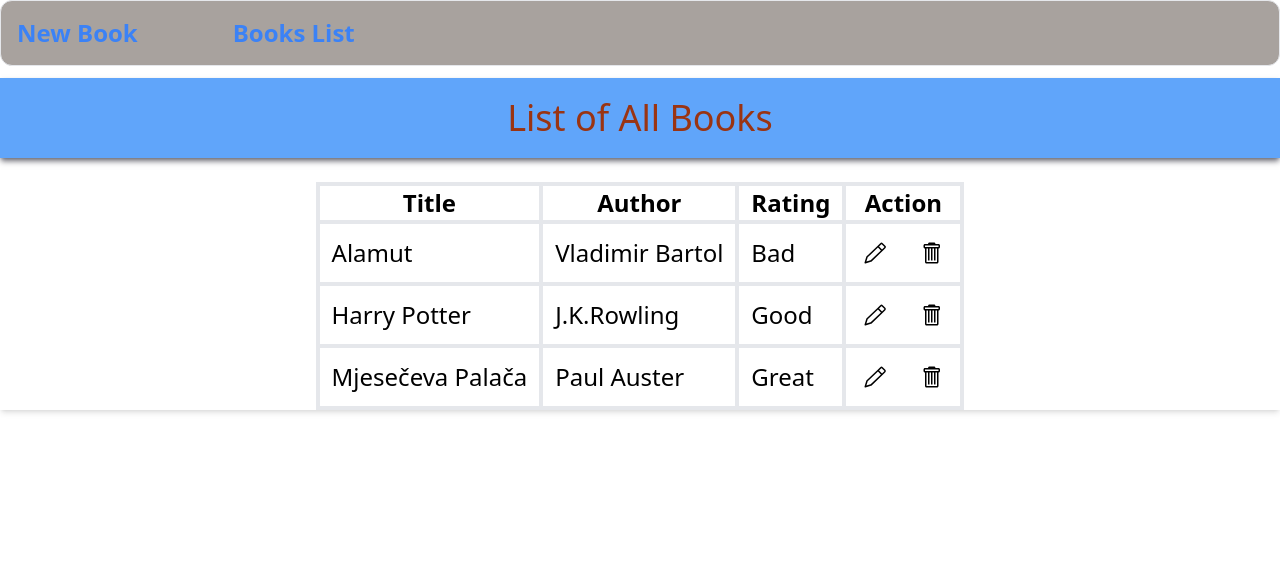
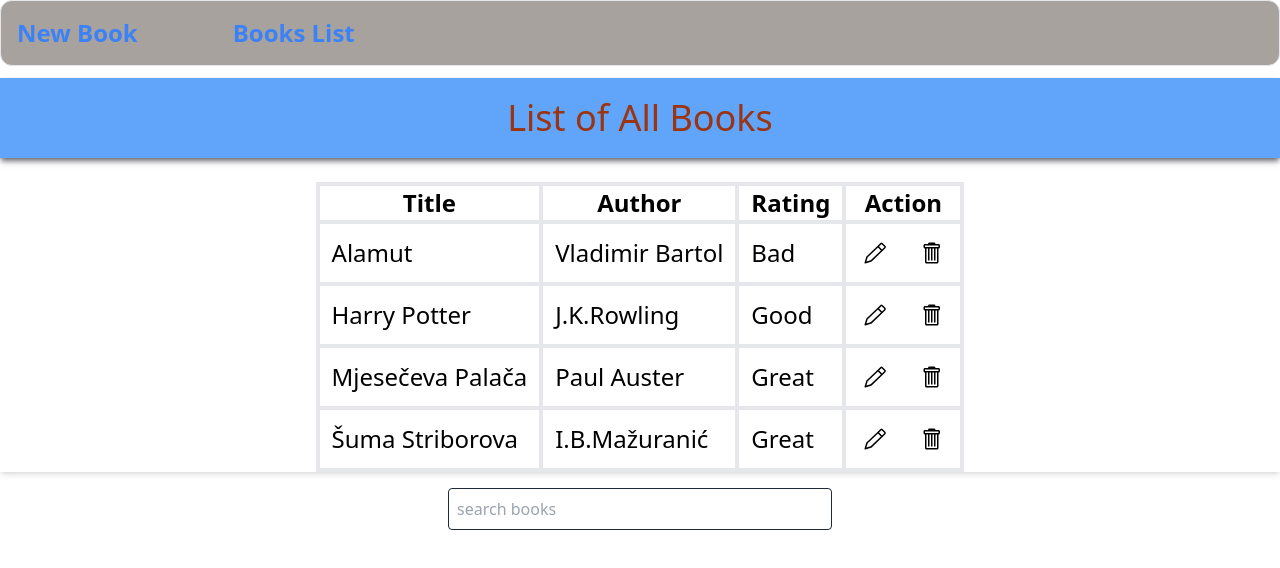
Before and after one commit to AntimonS/books-repository, a React (Create React App) app: page /allbooks in a window 1280 px wide. Shown: the top 568 px of the page. Built offline with nearby package versions, Linux system fonts and the light colour scheme; data requests are answered from the project's data file.

Commit message:
refactor AddBook and some other changes

```diff
--- a/db.json
+++ b/db.json
@@ -7,16 +7,22 @@
       "id": 7
     },
     {
-      "title": "Mjesečeva Palača",
-      "author": "Paul Auster",
-      "rating": "Great",
-      "id": 8
-    },
-    {
       "title": "Harry Potter",
       "author": "J.K.Rowling",
       "rating": "Good",
       "id": 9
+    },
+    {
+      "title": "Mjesečeva Palača ",
+      "author": "Paul Auster",
+      "rating": "Great",
+      "id": 10
+    },
+    {
+      "title": "Šuma Striborova",
+      "author": "I.B.Mažuranić",
+      "rating": "Great",
+      "id": 11
     }
   ]
 }
--- a/src/App.js
+++ b/src/App.js
@@ -1,11 +1,12 @@
 import "./index.css";
-import BookEdit from "./components/BookEdit";
 import { useEffect, useContext } from "react";
 import BooksContext from "./context/books";
 import AddBook from "./components/AddBook";
 import Route from "./components/Route";
 import Navbar from "./components/Navbar";
 import BookList from "./components/BookList";
+import SearchBar from "./components/SearchBar";
+
 export default function App() {
   const { fetchBooks } = useContext(BooksContext);
 
@@ -24,6 +25,7 @@ export default function App() {
           <BookList />
         </Route>
       </div>
+      <SearchBar />
     </div>
   );
 }
--- a/src/components/AddBook.js
+++ b/src/components/AddBook.js
@@ -6,19 +6,23 @@ import Form from "./Form";
 import Button from "./Button";
 
 function AddBook() {
-  const [title, setTitle] = useState("");
-  const [author, setAuthor] = useState("");
-  const [rating, setRating] = useState("");
+  const { handleAddBook } = UseBooks();
+  const [bookData, setBookData] = useState({
+    title: "",
+    author: "",
+    rating: "",
+  });
 
-  const { handleAddBook } = UseBooks();
+  const handleIputChange = (identifier, value) => {
+    setBookData((prevData) => ({
+      ...prevData,
+      [identifier]: value,
+    }));
+  };
 
   const handleSubmit = (e) => {
     e.preventDefault();
-    handleAddBook(title, author, rating);
-
-    setTitle("");
-    setAuthor("");
-    setRating("");
+    handleAddBook(bookData.title, bookData.author, bookData.rating);
   };
 
   return (
@@ -29,23 +33,23 @@ function AddBook() {
         <Form onSubmit={handleSubmit}>
           <Input
             label="Title"
-            onChange={(e) => setTitle(e.target.value)}
-            value={title}
+            onChange={(evt) => handleIputChange("title", evt.target.value)}
+            value={bookData.title}
             placeholder="Enter a Title"
           />
 
           <Input
             label="Author"
-            onChange={(e) => setAuthor(e.target.value)}
-            value={author}
+            onChange={(evt) => handleIputChange("author", evt.target.value)}
+            value={bookData.author}
             placeholder="Enter an Author"
           />
 
           <Input
             label="Rating"
             type="select"
-            onChange={(e) => setRating(e.target.value)}
-            value={rating}
+            onChange={(evt) => handleIputChange("rating", evt.target.value)}
+            value={bookData.rating}
           />
           <Button>Add A Book</Button>
         </Form>
--- a/src/components/BookEdit.js
+++ b/src/components/BookEdit.js
@@ -9,7 +9,7 @@ function BookEdit({ book, onSubmit }) {
   const [title, setTitle] = useState(book.title);
   const [author, setAuthor] = useState(book.author);
   const [rating, setRating] = useState(book.rating);
-  const { handleEditBookById, books } = UseBooks();
+  const { handleEditBookById } = UseBooks();
 
   const handleSubmit = (e) => {
     e.preventDefault();
--- a/src/components/Input.js
+++ b/src/components/Input.js
@@ -16,13 +16,7 @@ function Input({ label, type = "text", ...props }) {
         {label}
       </label>
       <div>
-        <input
-          {...props}
-          className={inputCssStyle}
-          id={label}
-          type={type}
-          required
-        />
+        <input {...props} className={inputCssStyle} id={label} type={type} />
       </div>
     </>
   );
--- a/src/components/Modal.js
+++ b/src/components/Modal.js
@@ -7,6 +7,8 @@ import Form from "./Form";
 function Modal() {
   const [showModal, setShowModal] = useState(false);
 
+  const handleClick = () => setShowModal(false);
+
   return (
     <div className=" flex justify-center ">
       <Form>
@@ -14,7 +16,7 @@ function Modal() {
         <Input label="Author" />
         <Input type="select" label="Rating" />
         <Button>Save</Button>
-        <Button>Cancel</Button>
+        <Button onClick={handleClick}>Cancel</Button>
       </Form>
     </div>
   );
--- a/src/components/SearchBar.js
+++ b/src/components/SearchBar.js
@@ -17,9 +17,15 @@ function SearchBar() {
   };
 
   return (
-    <Form onSubmit={handleSubmit}>
-      <Input onChange={handleChange} placeholder="search books" />
-    </Form>
+    <div className="grid justify-items-center ">
+      <Form onSubmit={handleSubmit}>
+        <Input
+          onChange={handleChange}
+          placeholder="search books"
+          value={term}
+        />
+      </Form>
+    </div>
   );
 }
 
--- a/src/components/Table.js
+++ b/src/components/Table.js
@@ -2,7 +2,7 @@ import { Fragment } from "react";
 //import { useState } from "react";
 
 function Table({ config, keyFn, books }) {
-  //const [isEdit, setIsEdit] = useState(false);
+
 
   const renderedHeaders = config.map((columnConfig) => {
     if (columnConfig.header && columnConfig.label !== "Actions") {
@@ -17,8 +17,6 @@ function Table({ config, keyFn, books }) {
       </th>
     );
   });
-
-  //const renderedActions=config.map()
 
   const renderedBooksInfo = books.map((rowData) => {
     const renderedCells = config.map((column) => (
--- a/src/components/Table2.js
+++ b/src/components/Table2.js
@@ -1,13 +1,14 @@
 import { useState } from "react";
 import TableBody from "./TableBody";
 import UseBooks from "../hooks/use-books";
+import BookEdit from "./BookEdit";
 
 function Table2() {
   const { books } = UseBooks();
   const [isEditing, setIsEditing] = useState(false);
   const [sortOrder, setSortOrder] = useState(null);
 
-  const compareByTitle = (a, b) => {
+  /*const compareByTitle = (a, b) => {
     const titleOrder = sortOrder === "asc" ? 1 : -1;
     return a.title.localeCompare(b.title) * titleOrder;
   };
@@ -23,7 +24,7 @@ function Table2() {
     return a.rating.localeCompare(b.rating);
   };
   books.sort(compareByRating);
-
+*/
   const tableDataCss = "px-3 border-separate border-4";
 
   const handleEditClick = () => {
@@ -34,16 +35,14 @@ function Table2() {
     setIsEditing(false);
   };
 
-  // isEditing && <BookEdit book={books} onSubmit={handleSubmitEdit} />;
+  isEditing && <BookEdit book={books} onSubmit={handleSubmitEdit} />;
 
   return (
     <div className="grid  grid-cols-1 justify-items-center">
       <table>
         <thead className="cursor-pointer hover:bg-gray-100 text-2xl border-4 ">
           <tr>
-            <th className={tableDataCss} onClick={compareByTitle}>
-              Title
-            </th>
+            <th className={tableDataCss}>Title</th>
             <th className={tableDataCss}>Author</th>
             <th className={tableDataCss}>Rating</th>
             <th className={tableDataCss}>Action</th>
--- a/src/context/books.js
+++ b/src/context/books.js
@@ -27,9 +27,6 @@ function Provider({ children }) {
     setBooks(response.data);
   }, []);
 
-  //sorting function:
-
-  /*
   const searchBooks = async (term, id) => {
     const response = await axios.get(`http://localhost:3001/books/${id}`, {
       params: {
@@ -37,17 +34,17 @@ function Provider({ children }) {
       },
     });
 
-    const updatedBooks = books.map((book) => {
+    const updatedBooks = books.find((book) => {
       if (book.title === term) {
-        console.log(response);
+        console.log(updatedBooks);
       } else if (books.author === term) {
-        console.log(response);
+        console.log(updatedBooks);
       }
       return book;
     });
-    setBooks(updatedBooks);
+    //setBooks(updatedBooks);
   };
-*/
+
   const handleEditBookById = async (id, newTitle, newAuthor, newRating) => {
     const response = await axios.put(`http://localhost:3001/books/${id}`, {
       title: newTitle,
@@ -94,6 +91,7 @@ function Provider({ children }) {
         handleAddBook,
         handleDeleteBookById,
         fetchBooks,
+        searchBooks,
       }}
     >
       {children}
```
Also changed, not shown: 1 other file (tests, documents, lock files or other folders).
